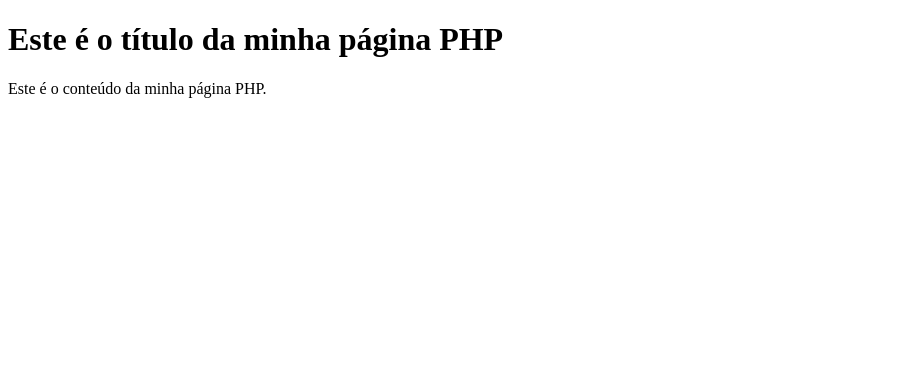
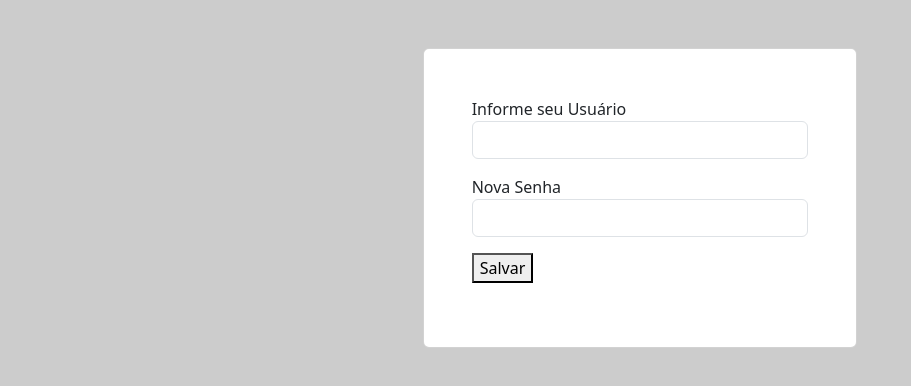
Before and after one commit to MikaelVSM/Sistema-de-Ticket, a PHP site: page /trocar-senha.php in a window 1280 px wide. Shown: the top 386 px of the page, without its empty margins (0-911 px from the left). Run offline with PHP 8.4, Linux system fonts and the light colour scheme.

Commit message:
Adicionado o formulário para a realização da troca de senha

```diff
--- a/trocar-senha.php
+++ b/trocar-senha.php
@@ -1,10 +1,30 @@
 <!DOCTYPE html>
-<html lang="pt-br">
-<head>
-  <title>Minha página PHP</title>
-</head>
-<body>
-  <h1>Este é o título da minha página PHP</h1>
-  <p>Este é o conteúdo da minha página PHP.</p>
-</body>
+<html>
+    <head>
+      <meta charset="utf-8">
+      <meta name="viewport" content="width=device-width, initial-scale=1">
+      <link rel="stylesheet" type="text/css" href="css/bootstrap.min.css">
+      <link rel="stylesheet" type="text/css" href="css/style.css">
+      <title>Ticket</title>
+      <link rel="stylesheet" href="https://cdn.jsdelivr.net/npm/bootstrap-icons@1.11.1/font/bootstrap-icons.css">
+    </head>
+  <body>
+        <div class="row">
+            <div class="offset-lg-4 col-lg-4 mt-5 p-5 card">
+                <form action="update-senha.php" method="POST">
+                <div class="mb-3">
+                        <label>Informe seu Usuário</label>
+                        <input type="text" name="nome_usuario" class="form-control">
+                    </div>
+                    <div class="mb-3">
+                        <label>Nova Senha</label>
+                        <input type="password" name="senha_usuario" class="form-control">
+                    </div>
+                    <div class="mb-3 d-flex justify-content-start">
+                      <button type="submit">Salvar</button>
+                    </div>
+                  </form>
+              </div>
+         </div>
+    </body>
 </html>
```
